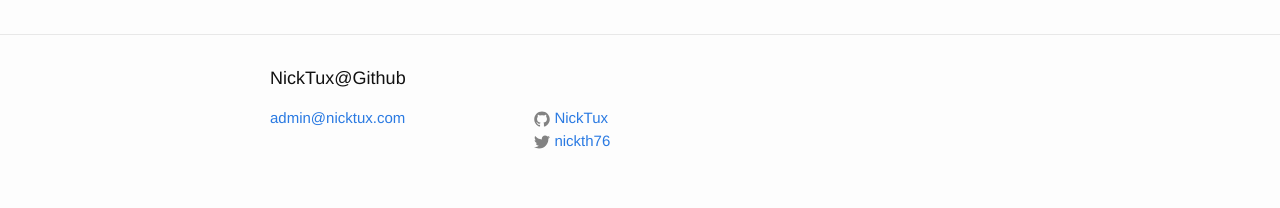
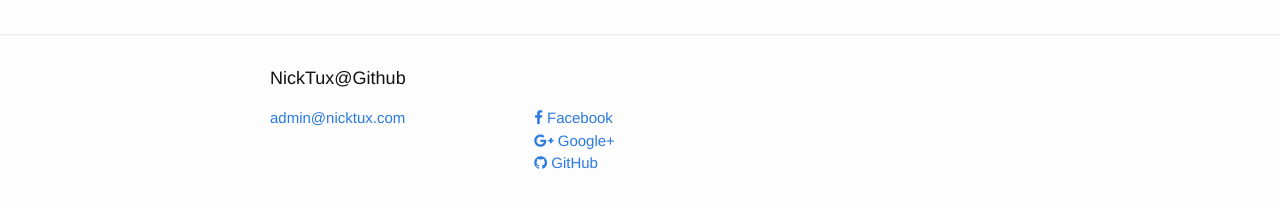
Before and after one commit to NickTux/nicktux.github.io, a Jekyll site: the page built from about.md, in a window 1280 px wide. Shown: the part 316-524 px from the top of the page. Built offline with Jekyll 4.4.1, drawn with Linux system fonts in a browser that asks for light colours; nearby versions of some CDN libraries.

Commit message:
modified:   _config.yml modified:   _includes/footer.html modified:   _includes/head.html modified:   _site/about/index.html modified:   _site/feed.xml modified:   _site/index.html modified:   _site/jekyll/update/2016/10/19/welcome-to-jekyll.html

```diff
--- a/_config.yml
+++ b/_config.yml
@@ -15,7 +15,8 @@ description: > # this means to ignore newlines until "baseurl:"
 
 baseurl: "" # the subpath of your site, e.g. /blog
 url: "https://nicktux.github.io" # the base hostname & protocol for your site
-twitter_username: nickth76
+facebook_username: NickTuxWP
+google_plus_username: +Nicktuxwordpress
 github_username:  NickTux
 
 # Build settings
--- a/_includes/footer.html
+++ b/_includes/footer.html
@@ -13,17 +13,27 @@
 
       <div class="footer-col footer-col-2">
         <ul class="social-media-list">
-          {% if site.github_username %}
-          <li>
-            {% include icon-github.html username=site.github_username %}
-          </li>
-          {% endif %}
-
-          {% if site.twitter_username %}
-          <li>
-            {% include icon-twitter.html username=site.twitter_username %}
-          </li>
-          {% endif %}
+{% if site.facebook_username %}
+  <li>
+    <a href="https://www.facebook.com/{{ site.facebook_username }}" target="_blank">
+      <i class="fa fa-facebook"></i> Facebook
+    </a>
+  </li>
+{% endif %}
+{% if site.google_plus_username %}
+  <li>
+    <a href="https://plus.google.com/{{ site.google_plus_username }}" target="_blank">
+      <i class="fa fa-google-plus"></i> Google+
+    </a>
+  </li>
+{% endif %}
+{% if site.github_username %}
+  <li>
+    <a href="https://github.com/{{ site.github_username }}" target="_blank">
+      <i class="fa fa-github"></i> GitHub
+    </a>
+  </li>
+{% endif %}
         </ul>
       </div>
 
--- a/_includes/head.html
+++ b/_includes/head.html
@@ -9,4 +9,5 @@
   <link rel="stylesheet" href="{{ "/css/main.css" | prepend: site.baseurl }}">
   <link rel="canonical" href="{{ page.url | replace:'index.html','' | prepend: site.baseurl | prepend: site.url }}">
   <link rel="alternate" type="application/rss+xml" title="{{ site.title }}" href="{{ "/feed.xml" | prepend: site.baseurl | prepend: site.url }}">
+<link rel="stylesheet" href="//maxcdn.bootstrapcdn.com/font-awesome/4.3.0/css/font-awesome.min.css">
 </head>
```
Also changed, not shown: 4 other files.
